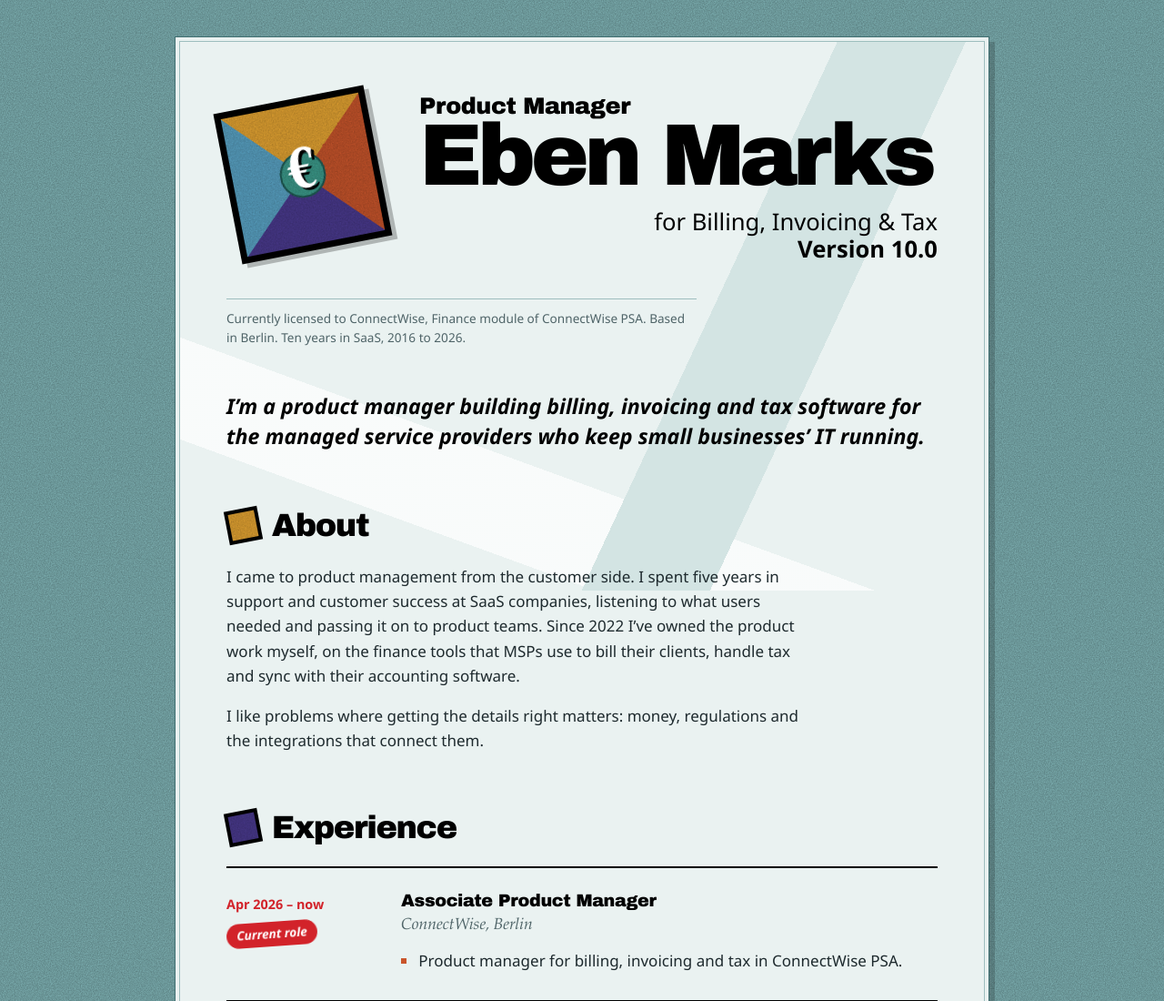
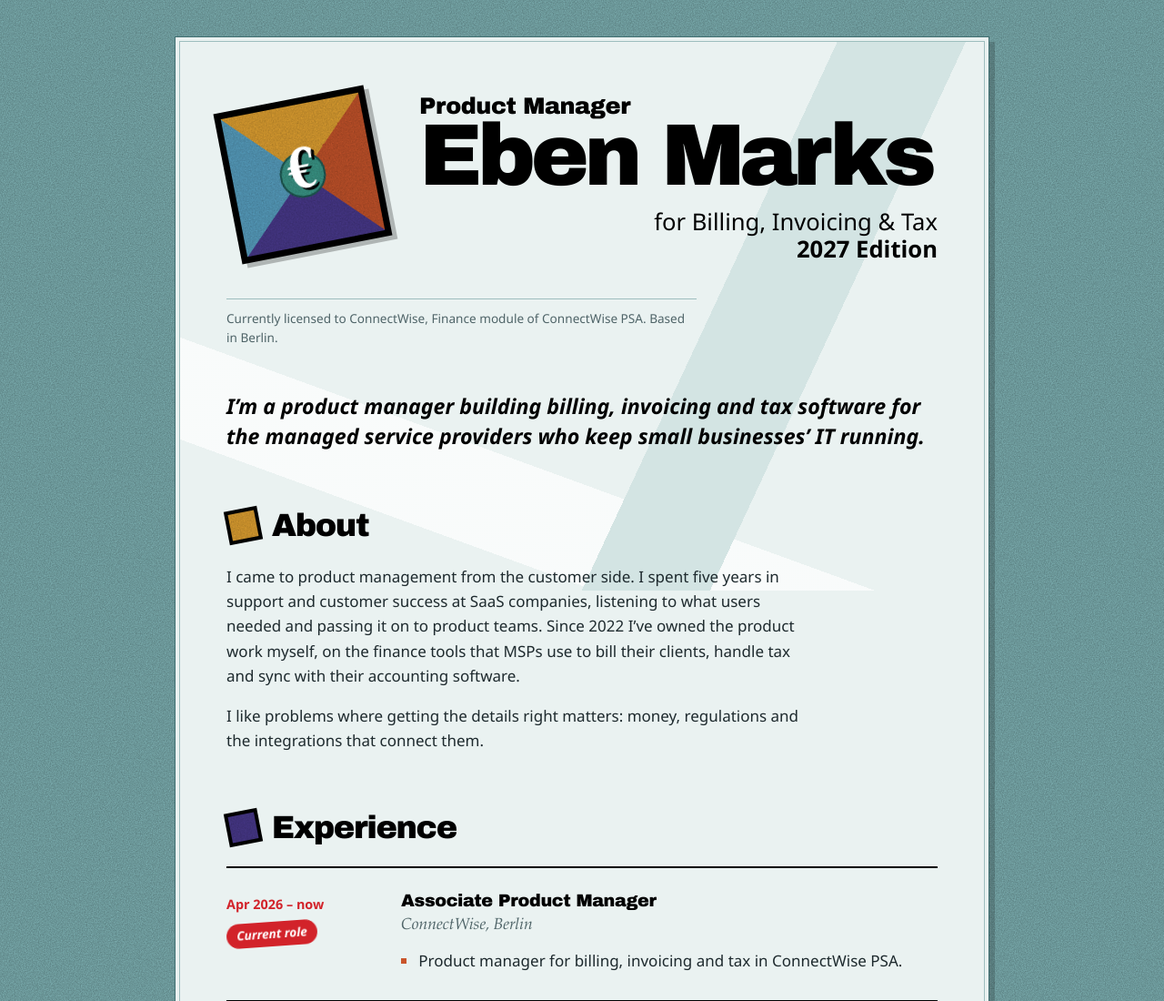
Before and after one commit to ebenmarks/ebenmarks.github.io, a plain HTML site: page index.html in a window 1280 px wide. Shown: the top 1100 px of the page at 91% size. Drawn offline with Linux system fonts and the light colour scheme.

Commit message:
Change edition line to 2027 Edition and trim fine print
Co-Authored-By: Claude Opus 5.5 <noreply@anthropic.com>
Claude-Session: https://claude.ai/code/session_01XgeLbBaPMd2ZhuxaRLz8jJ

```diff
--- a/index.html
+++ b/index.html
@@ -22,9 +22,9 @@
     <div class="splash-title">
       <p class="maker">Product Manager</p>
       <h1>Eben Marks</h1>
-      <p class="edition">for Billing, Invoicing &amp; Tax <span class="version">Version 10.0</span></p>
+      <p class="edition">for Billing, Invoicing &amp; Tax <span class="version">2027 Edition</span></p>
     </div>
-    <p class="licence">Currently licensed to ConnectWise, Finance module of ConnectWise PSA. Based in Berlin. Ten years in SaaS, 2016 to 2026.</p>
+    <p class="licence">Currently licensed to ConnectWise, Finance module of ConnectWise PSA. Based in Berlin.</p>
   </header>
 
   <main>
```
